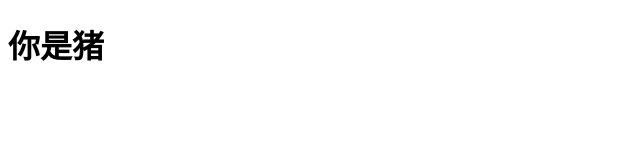
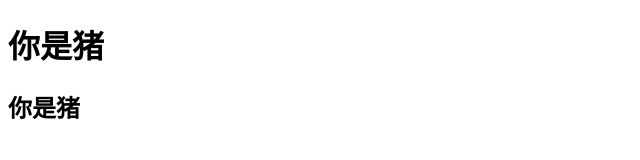
Before and after one commit to lzytHHH/project_1, a plain HTML site: page index.html in a window 1280 px wide. Shown: the whole page, without its empty margins (0-640 px from the left). Drawn offline with Linux system fonts and the light colour scheme.

Commit message:
更新内容

```diff
--- a/index.html
+++ b/index.html
@@ -8,5 +8,6 @@
 </head>
 <body>
     <h1>你是猪</h1>
+    <h2>你是猪</h2>
 </body>
 </html>
```
